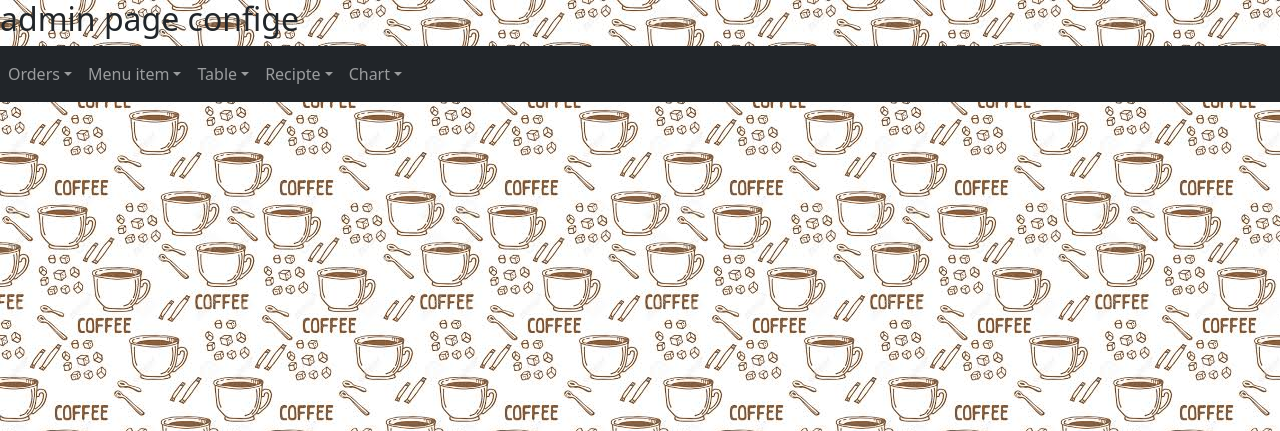
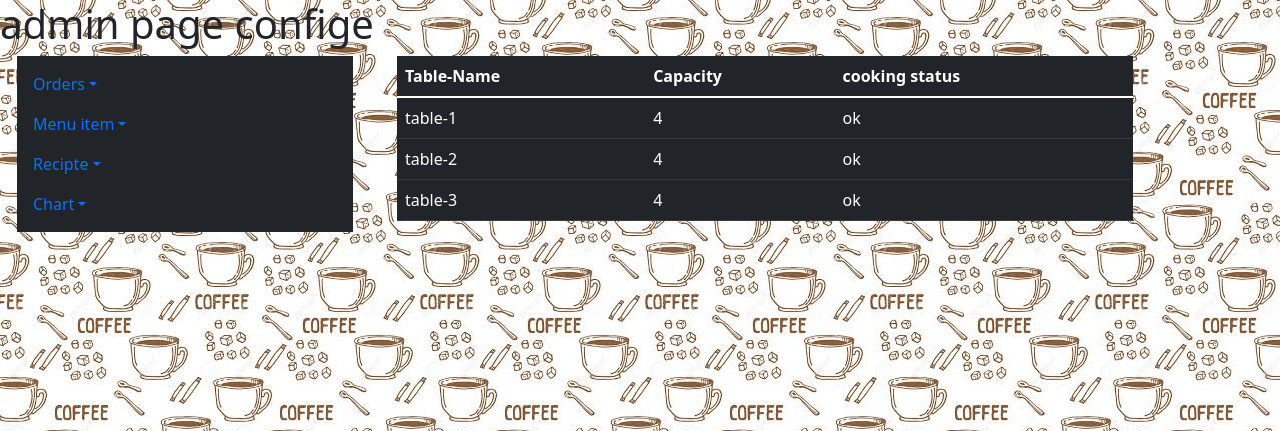
Before and after one commit to armangiter/maktab64-cafe-project, a Flask app: template templates/adminpage.html in a window 1280 px wide. Shown: the top 431 px of the page. Run offline with Flask 2, Linux system fonts and the light colour scheme; the template is opened without the code that fills it, so the values that code supplies are empty.

Commit message:
refactor admin page

```diff
--- a/templates/adminpage.html
+++ b/templates/adminpage.html
@@ -8,13 +8,16 @@
     <title>Title</title>
 </head>
 <body background="img/images-3.jpg">
-        <h2 >admin page confige</h2>
+        <h1 >admin page confige</h1>
+
+<div class="container" style="margin:5px" >
+    <div class="row">
+        <div class="col" style="margin-right: 20px">
+            <nav class="navbar navbar-expand-sm bg-dark navbar-dark">
 
 
-<nav class="navbar navbar-expand-sm bg-dark navbar-dark">
 
-    <div class="collapse navbar-collapse" id="collapsibleNavbar">
-          <ul class="navbar-nav">
+              <ul class="nav flex-column">
                  <li class="nav-item dropdown">
                       <a class="nav-link dropdown-toggle" href="#" role="button" data-bs-toggle="dropdown">Orders</a>
                           <ul class="dropdown-menu">
@@ -35,14 +38,7 @@
                           </ul>
                  </li>
 
-             <li class="nav-item dropdown">
-                  <a class="nav-link dropdown-toggle" href="#" role="button" data-bs-toggle="dropdown">Table</a>
-                      <ul class="dropdown-menu">
-                        <li><a class="dropdown-item" href="#"> Table-1</a></li>
-                        <li><a class="dropdown-item" href="#">table-2</a></li>
-                        <li><a class="dropdown-item" href="#">Table-3</a></li>
-                      </ul>
-             </li>
+
 
                     <li class="nav-item dropdown">
                       <a class="nav-link dropdown-toggle" href="#" role="button" data-bs-toggle="dropdown">Recipte</a>
@@ -62,9 +58,39 @@
                           </ul>
                     </li>
               </ul>
+
+    </nav>
         </div>
-</nav>
-
+        <div class="col-lg-8">
+                <table class="table table-dark">
+        <thead>
+              <tr>
+                <th>Table-Name</th>
+                <th>Capacity</th>
+                <th>cooking status</th>
+              </tr>
+        </thead>
+        <tbody>
+          <tr>
+            <td>table-1</td>
+            <td>4</td>
+            <td>ok</td>
+          </tr>
+          <tr>
+            <td>table-2</td>
+            <td>4</td>
+            <td>ok</td>
+          </tr>
+          <tr>
+            <td>table-3</td>
+            <td>4</td>
+            <td>ok</td>
+          </tr>
+        </tbody>
+      </table>
+        </div>
+    </div>
+</div>
 
 
 
```
Also changed, not shown: templates/adminpage2.html (added, +84 -0 lines). Lines whose indentation alone changed are shown as unchanged.
